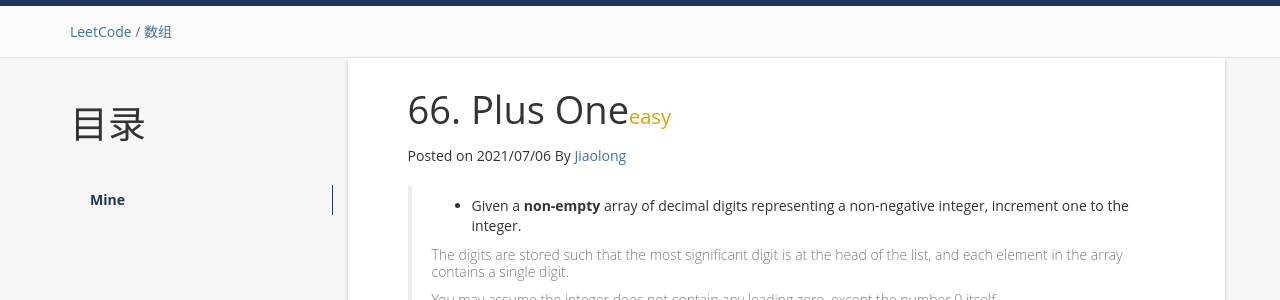
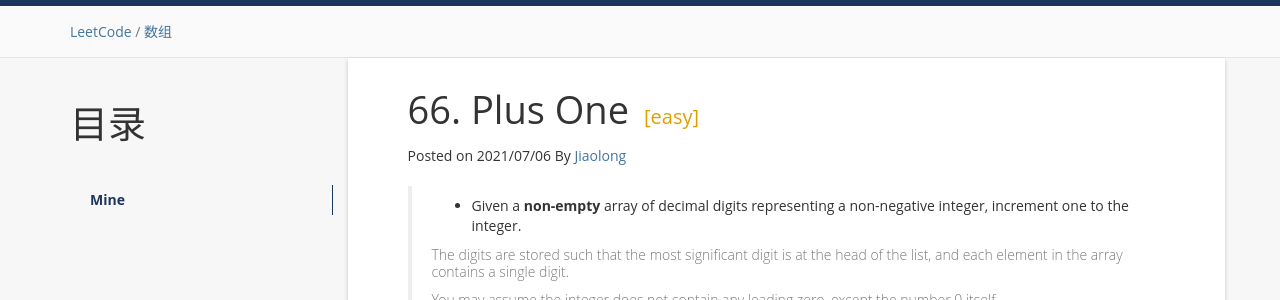
Before and after one commit to wang-jiaolong/code-record, a Jekyll site: the page built from _posts/2021-07-06-66. Plus One.md, in a window 1280 px wide and 900 px high. Shown: the part 229-529 px from the top of the window. Built offline with Jekyll 4.4.1, drawn with Linux system fonts in a browser that asks for light colours; nearby versions of some CDN libraries; comment, search, counter and statistics services are not loaded.

Commit message:
Update post.html

```diff
--- a/_layouts/post.html
+++ b/_layouts/post.html
@@ -14,13 +14,13 @@
             <header class="post-header">
 
                       {% if page.type == 'easy' %}
-<h1 class="post-title">{{ page.title }}<span style="color: rgb(224 161 0);font-size: 20px">{{ page.type }}</span></h1>
+<h1 class="post-title">{{ page.title }}<span style="color: rgb(224 161 0);font-size: 20px;padding-left: 15px;">[{{ page.type }}]</span></h1>
 
 {% elsif page.type == 'medium' %}
-<h1 class="post-title">{{ page.title }}<span style="color: #00AF9B;font-size: 20px">{{ page.type }}</span></h1>
+<h1 class="post-title">{{ page.title }}<span style="color: #00AF9B;font-size: 20px;padding-left: 15px;">[{{ page.type }}]</span></h1>
 
          {% elsif page.type == 'hard; %}
-<h1 class="post-title">{{ page.title }}<span style="color: #FF2D55;font-size: 20px">{{ page.type }}</span></h1>
+<h1 class="post-title">{{ page.title }}<span style="color: #FF2D55;font-size: 20px;padding-left: 15px;">[{{ page.type }}]</span></h1>
         {% else %}
         <h1 class="post-title">{{ page.title }}</h1>
         {% endif %}
```
